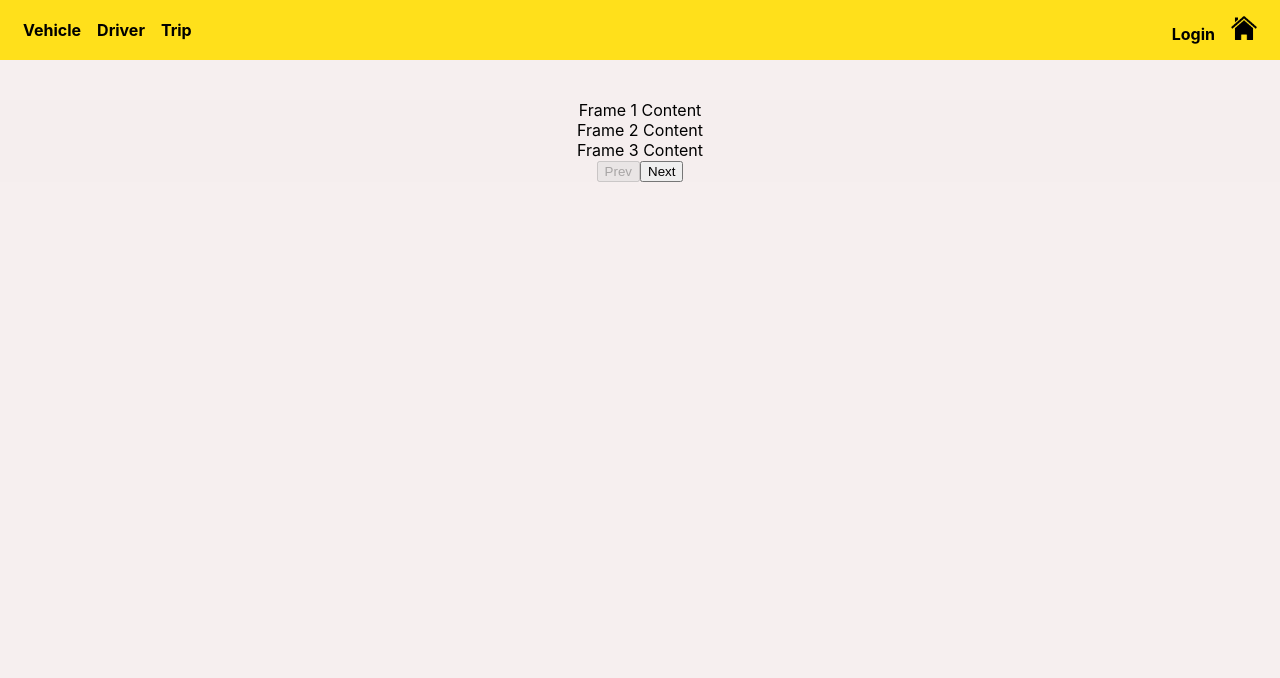
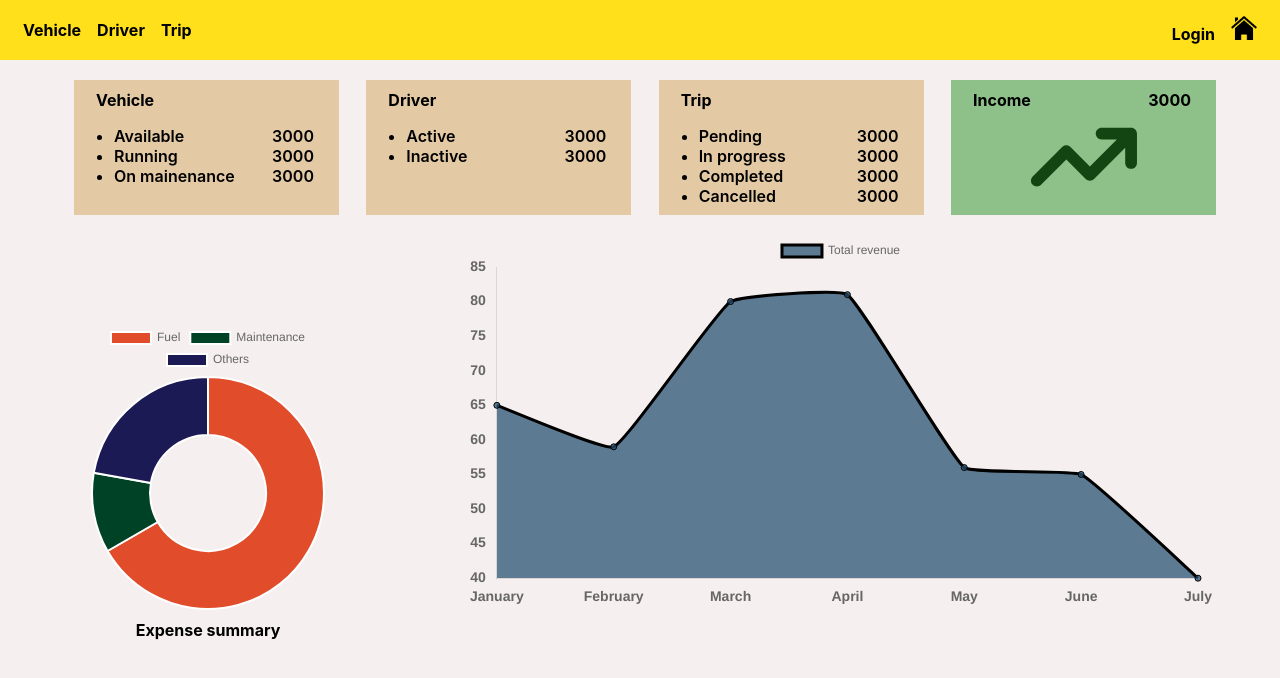
Before and after one commit to quanvparadium/vehicle-management, a React (Create React App) app in the folder frontend/: page / in a window 1280 px wide. Shown: the top 678 px of the page. Built offline with nearby package versions, Linux system fonts and the light colour scheme; data requests are answered from the project's data file.

Commit message:
adding homepage

```diff
--- a/frontend/package.json
+++ b/frontend/package.json
@@ -13,6 +13,7 @@
     "@testing-library/react": "^13.4.0",
     "@testing-library/user-event": "^13.5.0",
     "axios": "^1.6.8",
+    "chart.js": "^4.4.2",
     "json-server": "^1.0.0-alpha.23",
     "react": "^18.2.0",
     "react-dom": "^18.2.0",
--- a/frontend/src/api/driverApi.js
+++ b/frontend/src/api/driverApi.js
@@ -24,13 +24,6 @@ const driverApi = {
     remove(id) {
         const url = `/driver/${id}`;
         return axiosClient.delete(url);
-    },
-
-    async getNewID() {
-        const url = `/driver`;
-        const temp = await axiosClient.get(url);
-        if (temp.length === 0) return 0;
-        return temp.length;
     }
 }
 
--- a/frontend/src/api/tripApi.js
+++ b/frontend/src/api/tripApi.js
@@ -1,5 +1,30 @@
+import axiosClient from "./axiosClient";
+
 const tripApi = {
+    getAll(x) {
+        const url = `/trip`;
+        return axiosClient.get(url, {params: x});
+    },
 
+    get(id) {
+        const url = `/trip/${id}`;
+        return axiosClient.get(url);
+    },
+
+    add(data) {
+        const url = `/trip`;
+        return axiosClient.post(url, data);
+    },
+
+    update(data) {
+        const url = `/trip/${data.id}`;
+        return axiosClient.patch(url, data);
+    },
+
+    remove(id) {
+        const url = `/trip/${id}`;
+        return axiosClient.delete(url);
+    },
 }
 
 export default tripApi;
--- a/frontend/src/pages/Driver/driver.js
+++ b/frontend/src/pages/Driver/driver.js
@@ -3,7 +3,6 @@ import './styles.css'
 import driverApi from '../../api/driverApi';
 import { FontAwesomeIcon } from '@fortawesome/react-fontawesome'
 import { faTrash, faPenToSquare, faUserPlus  } from '@fortawesome/free-solid-svg-icons'
-import { renderIntoDocument } from 'react-dom/test-utils';
 
 
 function Driver() {
--- a/frontend/src/pages/Home/home.js
+++ b/frontend/src/pages/Home/home.js
@@ -1,28 +1,175 @@
-import { useState } from "react";
+import { useState, useEffect } from "react";
+import './styles.css'
+import { FontAwesomeIcon } from "@fortawesome/react-fontawesome";
+import { faArrowTrendUp, faArrowTrendDown  } from '@fortawesome/free-solid-svg-icons'
+import Chart from "chart.js/auto";
+import tripApi from '../../api/tripApi'
 
 function Home() {
-    const [currentFrame, setCurrentFrame] = useState(0);
+    const MONTHS = [
+        'January',
+        'February',
+        'March',
+        'April',
+        'May',
+        'June',
+        'July',
+        'August',
+        'September',
+        'October',
+        'November',
+        'December'
+    ];
 
-    const nextFrame = () => {
-        setCurrentFrame(prevFrame => prevFrame + 1);
-    };
+    function months(current) {
+        var index = MONTHS.indexOf(current);
+        if (index === -1) return [];
+        return MONTHS.slice(0, index + 1);
+    }
 
-    const prevFrame = () => {
-        setCurrentFrame(prevFrame => prevFrame - 1);
-    };
+    const [income, setIncome] = useState(true);
+
+    const [doughnut, setDoughnut] = useState();
+    useEffect(() => {
+        const temp = tripApi.getAll();
+
+    },[])
+
+    useEffect(() => {
+        const labels = months('July');
+        console.log(labels);
+        const data = {
+            labels: labels,
+            datasets: [{
+                label: 'Total revenue',
+                data: [65, 59, 80, 81, 56, 55, 40],
+                fill: true,
+                borderColor: 'rgb(75, 192, 192)',
+                tension: 0.1,
+                backgroundColor: '#265073bc',
+                borderColor: 'black',
+            }]
+        };
+
+        new Chart(
+            document.getElementById('revenue'),
+            {
+                type: 'line',
+                data: data,
+                options: {
+                    scales: {
+                        x: {
+                            lineWidth: 10,
+                            grid: {
+                                display: false // Ẩn lưới của trục x
+                            },
+                            ticks: {
+                                font: {
+                                    size: "14", // Kích thước chữ của trục y
+                                    weight: "bold",
+                                }
+                            }
+                        },
+                        y: {
+
+                            grid: {
+                                display: false // Ẩn lưới của trục x
+                            },
+                            ticks: {
+                                font: {
+                                    size: "14", // Kích thước chữ của trục y
+                                    weight: "bold",
+                                }
+                            },
+                        }
+                    }
+                }
+            }
+        );
+    },[])
+
+    useEffect(() => {
+        const data = {
+            labels: [
+                'Fuel',
+                'Maintenance',
+                'Others'
+            ],
+            datasets: [{
+                // label: 'My First Dataset',
+                data: [300, 50, 100],
+                backgroundColor: [
+                    '#E14D2A',
+                    '#004225',
+                    '#1B1A55'
+                ],
+                hoverOffset: 4
+            }]
+        };
+
+        new Chart(
+            document.getElementById('cost'),
+            {
+                type: 'doughnut',
+                data: data
+            }
+        );
+    },[])
 
     return (
-        <div className="container">
-            {/* <h1 style={{marginTop: '100px'}}>HOME PAGE</h1> */}
-            <div className="frame-slider">
-                <div className="frames">
-                    <div className={`frame ${currentFrame === 0 ? 'active' : ''}`}>Frame 1 Content</div>
-                    <div className={`frame ${currentFrame === 1 ? 'active' : ''}`}>Frame 2 Content</div>
-                    <div className={`frame ${currentFrame === 2 ? 'active' : ''}`}>Frame 3 Content</div>
+        <div className="home_container">
+            <div className="home_container1">
+                <div className="container1_box">
+                    <div className="box_header">Vehicle</div>
+                    <ul>
+                        <li style={{fontWeight: '555'}}>Available <span style={{float: 'right', marginRight: '25px'}}>3000</span> </li>
+                        <li style={{fontWeight: '555'}}>Running <span style={{float: 'right', marginRight: '25px'}}>3000</span></li>
+                        <li style={{fontWeight: '555'}}>On mainenance <span style={{float: 'right', marginRight: '25px'}}>3000</span></li>
+                    </ul>
                 </div>
-                <button onClick={prevFrame} disabled={currentFrame === 0}>Prev</button>
-                <button onClick={nextFrame} disabled={currentFrame === 2}>Next</button>
+
+                <div className="container1_box">
+                    <div className="box_header">Driver</div>
+                    <ul>
+                        <li style={{fontWeight: '555'}}>Active <span style={{float: 'right', marginRight: '25px'}}>3000</span> </li>
+                        <li style={{fontWeight: '555'}}>Inactive <span style={{float: 'right', marginRight: '25px'}}>3000</span></li>
+                    </ul>
+                </div>
+
+                <div className="container1_box">
+                    <div className="box_header">Trip</div>
+                    <ul>
+                        <li style={{fontWeight: '555'}}>Pending <span style={{float: 'right', marginRight: '25px'}}>3000</span> </li>
+                        <li style={{fontWeight: '555'}}>In progress <span style={{float: 'right', marginRight: '25px'}}>3000</span></li>
+                        <li style={{fontWeight: '555'}}>Completed <span style={{float: 'right', marginRight: '25px'}}>3000</span></li>
+                        <li style={{fontWeight: '555'}}>Cancelled <span style={{float: 'right', marginRight: '25px'}}>3000</span></li>
+                    </ul>
+                </div>
+
+                <div className={`container1_box ${ income ? "incomeUp" : "incomeDown" }`}>
+                    <div className="box_header">Income <span style={{float: 'right', marginRight: '25px'}}>3000</span></div>
+                    {income ? (
+                    <div style={{display: "inline-block", textAlign: "center"}}>
+                        <FontAwesomeIcon icon={faArrowTrendUp} style={{width: '40%', height: '30%', color: 'rgb(19, 69, 19)'}}/>
+                    </div>
+                    ) : (
+                    <div style={{display: "inline-block", textAlign: "center"}}>
+                        <FontAwesomeIcon icon={faArrowTrendDown} style={{width: '40%', height: '30%', color: 'rgb(108, 22, 22)'}}/>
+                    </div>)}
+                </div>
             </div>
+
+            <div className="home_container2">
+                <div className="container2_doughnutChart">
+                    <canvas id="cost"></canvas>
+                    <div style={{width: '100%', fontWeight: 'bold', marginTop: '10px'}}>Expense summary</div>
+                </div>
+
+                <div className="container2_barChart">
+                    <canvas id="revenue"></canvas>
+                </div>
+            </div>
+
         </div>
      );
 }
--- /dev/null
+++ b/frontend/src/pages/Home/styles.css
@@ -0,0 +1,89 @@
+.home_container {
+    width: 100%;
+    height: 677px;
+    /* background-color: red; */
+    margin-top: 60px;
+
+    display: flex;
+    /* justify-content: center; */
+    flex-direction: column;
+    align-items: center;
+}
+
+.home_container1 {
+    width: 90%;
+    height: 20%;
+
+    margin-top: 20px;
+    margin-bottom: 20px;
+
+    display: flex;
+    justify-content: space-between;
+}
+
+.home_container2 {
+    width: 90%;
+    /* background-color: azure; */
+    height: 80%;
+    margin-bottom: 10px;
+
+    display: flex;
+    justify-content: space-between;
+    flex-wrap: wrap;
+}
+
+.container1_box {
+    width: 23%;
+    height: 100%;
+    background-color: #E3CAA5;
+    text-align: left;
+    margin-left: 10px;
+}
+
+.box_header {
+    text-align: left;
+    font-weight: bold;
+    margin-top: 10px;
+    margin-left: 22px;
+}
+
+.container2_doughnutChart {
+    width: 25%;
+    min-width: 100px;
+    /* background-color: brown; */
+    height: 100%;
+    display: flex;
+    flex-direction: column;
+    justify-content: center;
+    align-items: center;
+}
+
+.container2_barChart {
+    flex-basis: 65%;
+    /* background-color: blueviolet; */
+    height: 100%;
+    /* color: #265073bc; */
+}
+
+@media screen and (max-width: 768px) {
+    .container2_doughnutChart {
+        flex-basis: 50%;
+    }
+
+    .container2_barChart {
+        flex-basis: 100%;
+    }
+}
+
+.incomeUp {
+    background-color: rgba(0, 128, 0, 0.423); /* Đặt màu nền là xanh cho khi income tăng */
+    /* background-color: rgb(108, 22, 22); Đặt màu nền là xanh cho khi income tăng */
+    /* Thêm các thuộc tính CSS khác bạn muốn áp dụng */
+}
+
+.incomeDown {
+    background-color: rgb(246, 153, 153); /* Đặt màu nền là đỏ cho khi income giảm */
+    font-weight: 600;
+    font-size: large;
+    /* Thêm các thuộc tính CSS khác bạn muốn áp dụng */
+}
```
Also changed, not shown: 1 other file (tests, documents, lock files or other folders).
